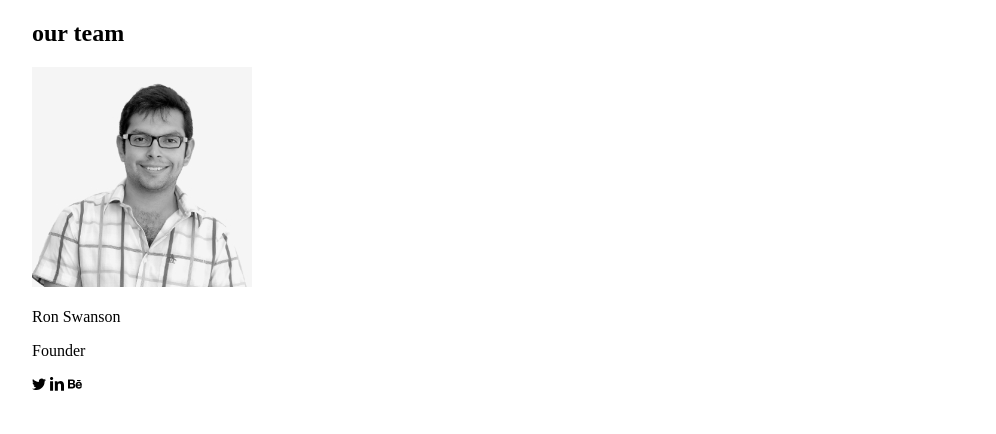
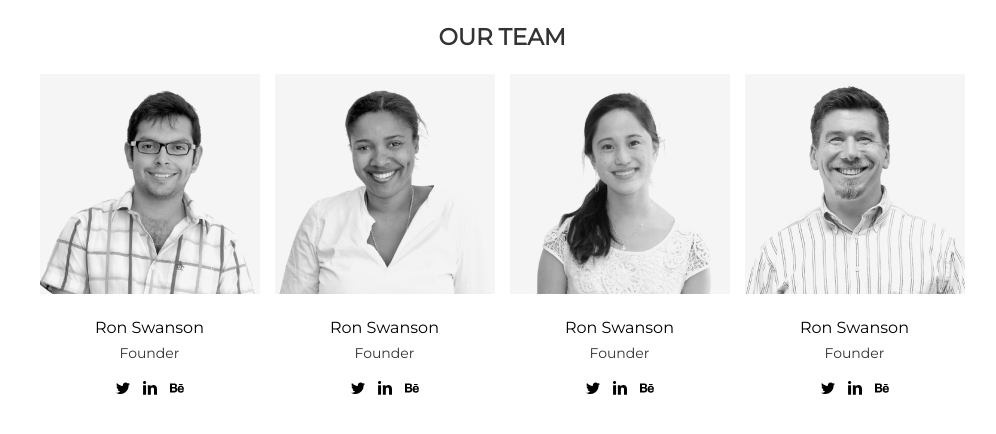
Before and after one commit to Zubashevskyi/Portfolio, a plain HTML site: page index.html in a window 1280 px wide. Shown: the whole page, without its empty margins (138-1134 px from the left). Drawn offline with Linux system fonts and the light colour scheme.

Commit message:
make new block

```diff
--- a/css/style.css
+++ b/css/style.css
@@ -1,4 +1,6 @@
 /* base styles */
+
+@import url('https://fonts.googleapis.com/css2?family=Montserrat&display=swap');
 
 *,
 *::before,
@@ -11,6 +13,10 @@ a {
     color: inherit;
 }
 
+body {
+    font-family: Montserrat;
+}
+
 .container {
     max-width: 960px;
     margin: 0 auto;
@@ -19,27 +25,71 @@ a {
 
 /* Start Our Team */
 
+.title {
+    font-size: 23px;
+    line-height: 157%;
+    text-align: center;
+    text-transform: uppercase;
+    color: #333333;
+}
+
 .our-team {}
 
 .container {}
 
 .our-team__title {}
 
-.our-team__galery {}
+.our-team__galery {
+    display: flex;
+    justify-content: center;
+    text-align: center;
+    flex-wrap: wrap;
+}
 
-.our-team__card {}
+
+.our-team__card {
+    flex: 0 1 25%;
+}
 
 .card__image {}
 
-.card__title {}
+.card__title {
+    margin: 20px 0 6px 0;
+}
 
-.card__subtitle {}
+.card__subtitle {
+    font-size: 14px;
+    line-height: 143%;
+    color: #333333;
+    margin: 0 0 18px 0;
+}
 
-.social__icons {}
+.social__icons {
+    display: flex;
+    flex-direction: row;
+    justify-content: center;
+    align-items: center;
+    gap: 13px;
+}
 
 .social__link {}
 
 .social__icon {}
 
+/* Media */
+
+@media (max-width:992px) {
+    .our-team__card {
+        flex: 0 1 46%;
+    }
+
+    .our-team__galery {
+        display: flex;
+        justify-content: center;
+        text-align: center;
+        flex-wrap: wrap;
+        gap: 20px;
+    }
+}
 
 /* End Our Team */
--- a/index.html
+++ b/index.html
@@ -13,10 +13,58 @@
 <body>
     <section class="our-team">
         <div class="container">
-            <h2 class="our-team__title">our team</h2>
+            <h2 class="our-team__title title">our team</h2>
             <div class="our-team__galery">
                 <div class="our-team__card">
                     <img src="img/team-avatar-1.jpg" alt="avatar" class="card__image">
+                    <p class="card__title">Ron Swanson</p>
+                    <p class="card__subtitle">Founder</p>
+                    <div class="social__icons">
+                        <a href="#!" class="social__link">
+                            <img src="img/social_icon-1.svg" alt="icon" class="social__icon">
+                        </a>
+                        <a href="#!" class="social__link">
+                            <img src="img/social_icon-2.svg" alt="icon" class="social__icon">
+                        </a>
+                        <a href="#!" class="social__link">
+                            <img src="img/social_icon-3.svg" alt="icon" class="social__icon">
+                        </a>
+                    </div>
+                </div>
+                <div class="our-team__card">
+                    <img src="img/team-avatar-2.jpg" alt="avatar" class="card__image">
+                    <p class="card__title">Ron Swanson</p>
+                    <p class="card__subtitle">Founder</p>
+                    <div class="social__icons">
+                        <a href="#!" class="social__link">
+                            <img src="img/social_icon-1.svg" alt="icon" class="social__icon">
+                        </a>
+                        <a href="#!" class="social__link">
+                            <img src="img/social_icon-2.svg" alt="icon" class="social__icon">
+                        </a>
+                        <a href="#!" class="social__link">
+                            <img src="img/social_icon-3.svg" alt="icon" class="social__icon">
+                        </a>
+                    </div>
+                </div>
+                <div class="our-team__card">
+                    <img src="img/team-avatar-3.jpg" alt="avatar" class="card__image">
+                    <p class="card__title">Ron Swanson</p>
+                    <p class="card__subtitle">Founder</p>
+                    <div class="social__icons">
+                        <a href="#!" class="social__link">
+                            <img src="img/social_icon-1.svg" alt="icon" class="social__icon">
+                        </a>
+                        <a href="#!" class="social__link">
+                            <img src="img/social_icon-2.svg" alt="icon" class="social__icon">
+                        </a>
+                        <a href="#!" class="social__link">
+                            <img src="img/social_icon-3.svg" alt="icon" class="social__icon">
+                        </a>
+                    </div>
+                </div>
+                <div class="our-team__card">
+                    <img src="img/team-avatar-4.jpg" alt="avatar" class="card__image">
                     <p class="card__title">Ron Swanson</p>
                     <p class="card__subtitle">Founder</p>
                     <div class="social__icons">
```
